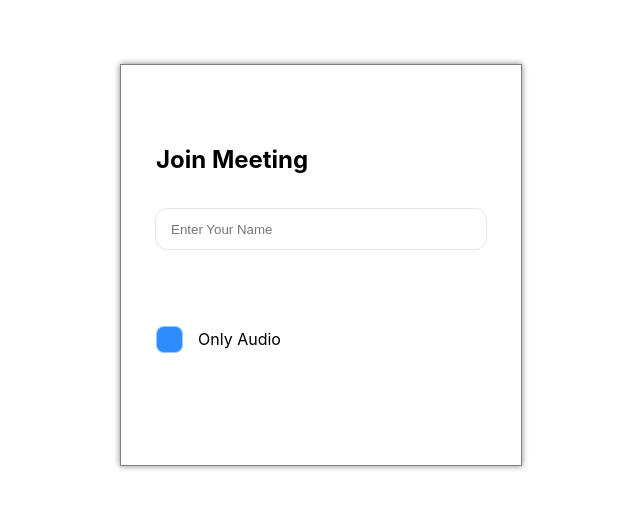
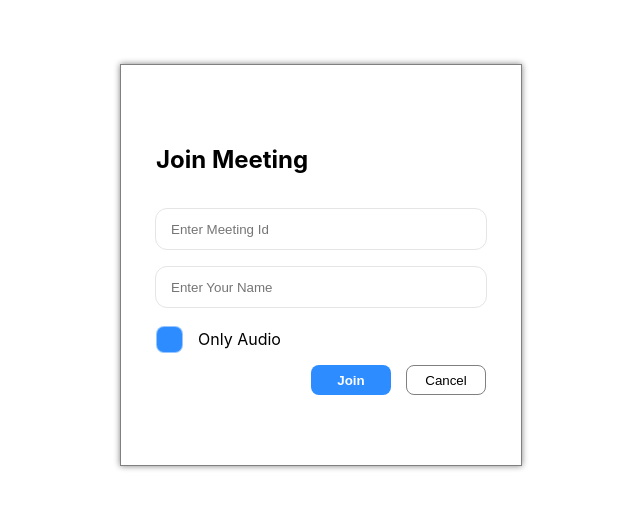
Before and after one commit to Mukul-Singhal/Flicker, a React (Create React App) app: page /join-room in a window 1280 px wide. Shown: the part 135-644 px from the top of the page, without its empty margins (319-959 px from the left). Built offline with nearby package versions, Linux system fonts and the light colour scheme.

Commit message:
Add logic for creating room

```diff
--- a/package.json
+++ b/package.json
@@ -11,7 +11,9 @@
     "react-dom": "^17.0.2",
     "react-redux": "^7.2.3",
     "react-router-dom": "^5.3.0",
-    "react-scripts": "4.0.3"
+    "react-scripts": "4.0.3",
+    "twilio-video": "^2.17.1",
+    "uuid": "^8.3.2"
   },
   "scripts": {
     "start": "react-scripts start",
--- /dev/null
+++ b/src/components/JoinRoomButtons/JoinRoomButtons.jsx
@@ -0,0 +1,40 @@
+import React from "react";
+import { useHistory } from "react-router-dom";
+
+const Button = ({ buttonText, cancelButton, onClickHandler }) => {
+  const buttonClass = cancelButton
+    ? "join_room_cancel_button"
+    : "join_room_success_button";
+
+  return (
+    <button onClick={onClickHandler} className={buttonClass}>
+      {buttonText}
+    </button>
+  );
+};
+
+const JoinRoomButtons = ({ handleJoinToRoom, isRoomHost }) => {
+  const successButtonText = isRoomHost ? "Host" : "Join";
+
+  const history = useHistory();
+
+  const pushToIntroductionPage = () => {
+    history.push("/");
+  };
+
+  return (
+    <div className="join_room_buttons_container">
+      <Button
+        buttonText={successButtonText}
+        onClickHandler={handleJoinToRoom}
+      />
+      <Button
+        buttonText="Cancel"
+        cancelButton
+        onClickHandler={pushToIntroductionPage}
+      ></Button>
+    </div>
+  );
+};
+
+export default JoinRoomButtons;
--- a/src/components/JoinRoomContent/JoinRoomContent.jsx
+++ b/src/components/JoinRoomContent/JoinRoomContent.jsx
@@ -4,13 +4,36 @@ import { GlobalContext } from "../../contexts/GlobalState";
 
 import JoinRoomInputs from "../JoinRoomInputs/JoinRoomInputs";
 import Checkbox from "../Checkbox/Checkbox";
+import RoomNotFoundMessage from "../RoomNotFoundMessage/RoomNotFound";
+import JoinRoomButtons from "../JoinRoomButtons/JoinRoomButtons";
+
+import { useHistory } from "react-router-dom";
+
+import { v4 as uuidv4 } from "uuid";
 
 function JoinRoomContent() {
   const [roomIdValue, setRoomIdValue] = useState("");
   const [nameValue, setNameValue] = useState("");
+  const [showRoomNotFoundMessage, setShowRoomNotFoundMessage] = useState(false);
 
-  const { isRoomHost, setConnectOnlyWithAudio, connectOnlyWithAudio } =
-    useContext(GlobalContext);
+  const {
+    isRoomHost,
+    setConnectOnlyWithAudio,
+    setIdentity,
+    connectOnlyWithAudio,
+    setRoomId,
+  } = useContext(GlobalContext);
+
+  const history = useHistory();
+
+  const handleJoinToRoom = () => {
+    setIdentity(nameValue);
+    if (!isRoomHost) {
+    } else {
+      setRoomId(uuidv4());
+      history.push("/room");
+    }
+  };
 
   return (
     <>
@@ -25,6 +48,11 @@ function JoinRoomContent() {
         setConnectOnlyWithAudio={setConnectOnlyWithAudio}
         connectOnlyWithAudio={connectOnlyWithAudio}
       />
+      <RoomNotFoundMessage showRoomNotFoundMessage={showRoomNotFoundMessage} />
+      <JoinRoomButtons
+        isRoomHost={isRoomHost}
+        handleJoinToRoom={handleJoinToRoom}
+      />
     </>
   );
 }
--- a/src/components/JoinRoomInputs/JoinRoomInputs.jsx
+++ b/src/components/JoinRoomInputs/JoinRoomInputs.jsx
@@ -17,7 +17,7 @@ function JoinRoomInputs({
   };
   return (
     <div className="join_room_inputs_container">
-      {isRoomHost && (
+      {!isRoomHost && (
         <input
           className="join_room_input"
           placeholder="Enter Meeting Id"
--- /dev/null
+++ b/src/components/RoomNotFoundMessage/RoomNotFound.jsx
@@ -0,0 +1,15 @@
+import React from "react";
+
+const RoomNotFoundMessage = ({ showRoomNotFoundMessage }) => {
+  return (
+    <div className="room_not_found_container">
+      {showRoomNotFoundMessage && (
+        <p className="room_not_found_paragraph">
+          Room has not been found. Please try again.
+        </p>
+      )}
+    </div>
+  );
+};
+
+export default RoomNotFoundMessage;
--- a/src/contexts/AppReducer.js
+++ b/src/contexts/AppReducer.js
@@ -15,6 +15,11 @@ const AppReducer = (state, action) => {
         ...state,
         connectOnlyWithAudio: action.payload,
       };
+    case "SET_ROOM_ID":
+      return {
+        ...state,
+        roomId: action.payload,
+      };
     default:
       return state;
   }
--- a/src/contexts/GlobalState.js
+++ b/src/contexts/GlobalState.js
@@ -5,6 +5,7 @@ const initialState = {
   identity: "",
   isRoomHost: "",
   connectOnlyWithAudio: false,
+  roomId: null,
 };
 export const GlobalContext = createContext(initialState);
 
@@ -26,6 +27,9 @@ export const GlobalProvider = ({ children }) => {
   const setConnectOnlyWithAudio = (onlyWithAudio) => {
     dispatch({ type: "SET_CONNECT_ONLY_WITH_AUDIO", payload: onlyWithAudio });
   };
+  const setRoomId = (roomId) => {
+    dispatch({ type: "SET_ROOM_ID", payload: roomId });
+  };
 
   return (
     <GlobalContext.Provider
@@ -33,9 +37,11 @@ export const GlobalProvider = ({ children }) => {
         identity: state.identity,
         isRoomHost: state.isRoomHost,
         connectOnlyWithAudio: state.connectOnlyWithAudio,
+        roomId: state.roomId,
         setIdentity,
         setIsRoomHost,
         setConnectOnlyWithAudio,
+        setRoomId,
       }}
     >
       {children}
--- a/src/pages/JoinRoom/JoinRoom.styles.css
+++ b/src/pages/JoinRoom/JoinRoom.styles.css
@@ -26,16 +26,6 @@
   width: 100%;
   align-items: center;
   margin-top: 10px;
-}
-
-.room_not_found_container {
-  display: flex;
-  height: 50px;
-  margin-left: 35px;
-}
-
-.room_not_found_paragraph {
-  color: red;
 }
 
 .loading_overlay_container {
```
Also changed, not shown: src/components/RoomNotFoundMessage/RoomNotFound.styles.css (added, +9 -0 lines), 1 other file (tests, documents, lock files or other folders).
